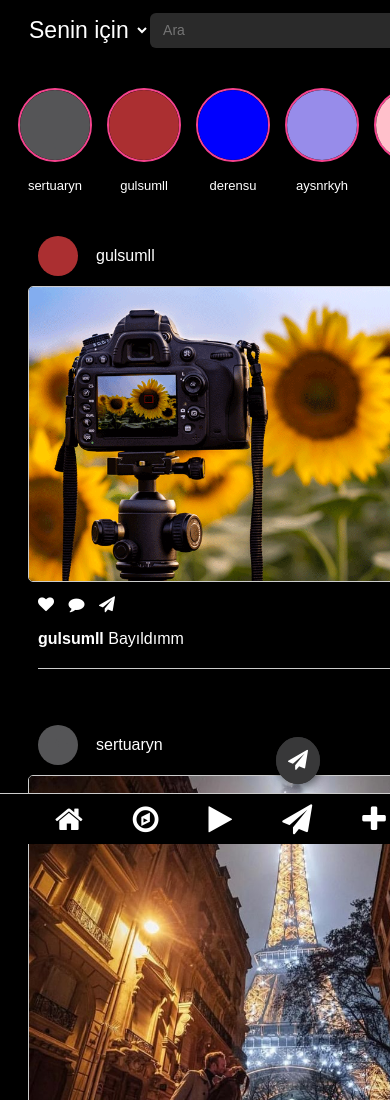
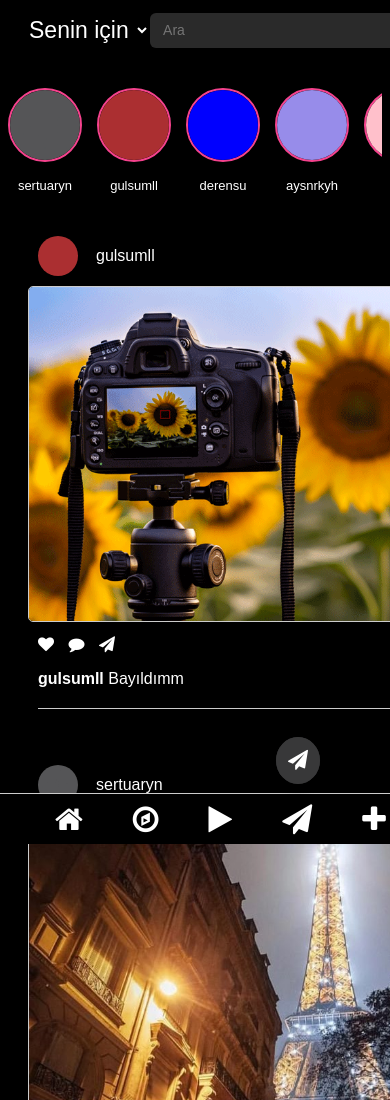
Before and after one commit to beyzakoc2/instagram-clone, a plain HTML site: page website.html in a window 390 px wide. Shown: the top 1100 px of the page. Drawn offline with Linux system fonts and the light colour scheme.

Commit message:
finished

```diff
--- a/website.css
+++ b/website.css
@@ -503,8 +503,10 @@ p.comment{
     overflow-x: auto;
     overflow-y: hidden;
     justify-content: start;
-    width: 550px;
+    width: 100%;
+    max-width: 550px;
     margin: 0 auto;
+    padding: 10px 0;
     white-space: nowrap;
     scroll-behavior: smooth;
   }
@@ -533,7 +535,6 @@ p.comment{
     display: flex;
     justify-content: start;
     top: 70px;
-    max-width: 600px;
     position: relative;
     width: 100%;
     margin: 0 auto;
@@ -563,11 +564,6 @@ p.comment{
     max-width: 550px;
   }
 
-  .post {
-    width: 100%;
-    max-width: 530px;
-  }
-
   .right-title {
     display: none;
   }
@@ -580,24 +576,11 @@ p.comment{
     border-radius: 50%;
   }
 
-  .stories {
-    top: 70px;
-    max-width: 600px;
-    justify-content: start;
-    position: relative;
-  }
-
   .content-wrapper {
     flex-direction: column;
     align-items: center;
     margin: 0;
     margin-top: 80px;
-  }
-
-  .feed {
-    width: 100%;
-    max-width: 550px;
-    margin: 0 auto;
   }
 
   .post {
@@ -743,7 +726,7 @@ p.comment{
 
 @media(max-width:540px) {
   .post {
-    width: 470px;
+    width: 100%;
   }
   .main-item {
     justify-content: center;
@@ -755,7 +738,7 @@ p.comment{
 
 @media(max-width:530px) {
   .post {
-    width: 460px;
+    width: 100%;
   }
   .main-item {
     justify-content: center;
@@ -767,7 +750,7 @@ p.comment{
 
 @media(max-width:520px) {
   .post {
-    width: 450px;
+    width: 100%;
   }
   .main-item {
     justify-content: center;
@@ -779,12 +762,12 @@ p.comment{
 
 @media(max-width:510px) {
   .post {
-    width: 440px;
+    width: 100%;
   }
 }
 
-@media(max-width:50px) {
+@media(max-width:500px) {
   .post {
-    width: 430px;
+    width: 100%;
   }
 }
```
